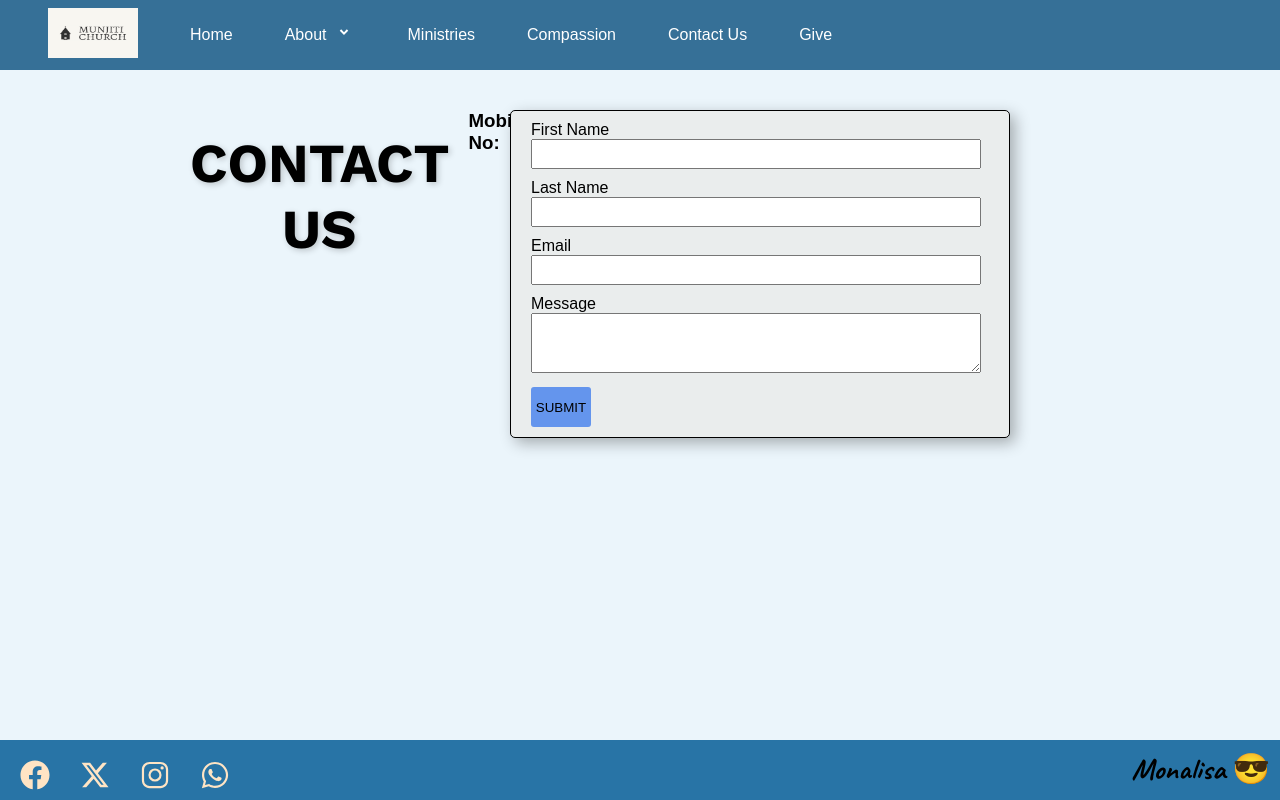
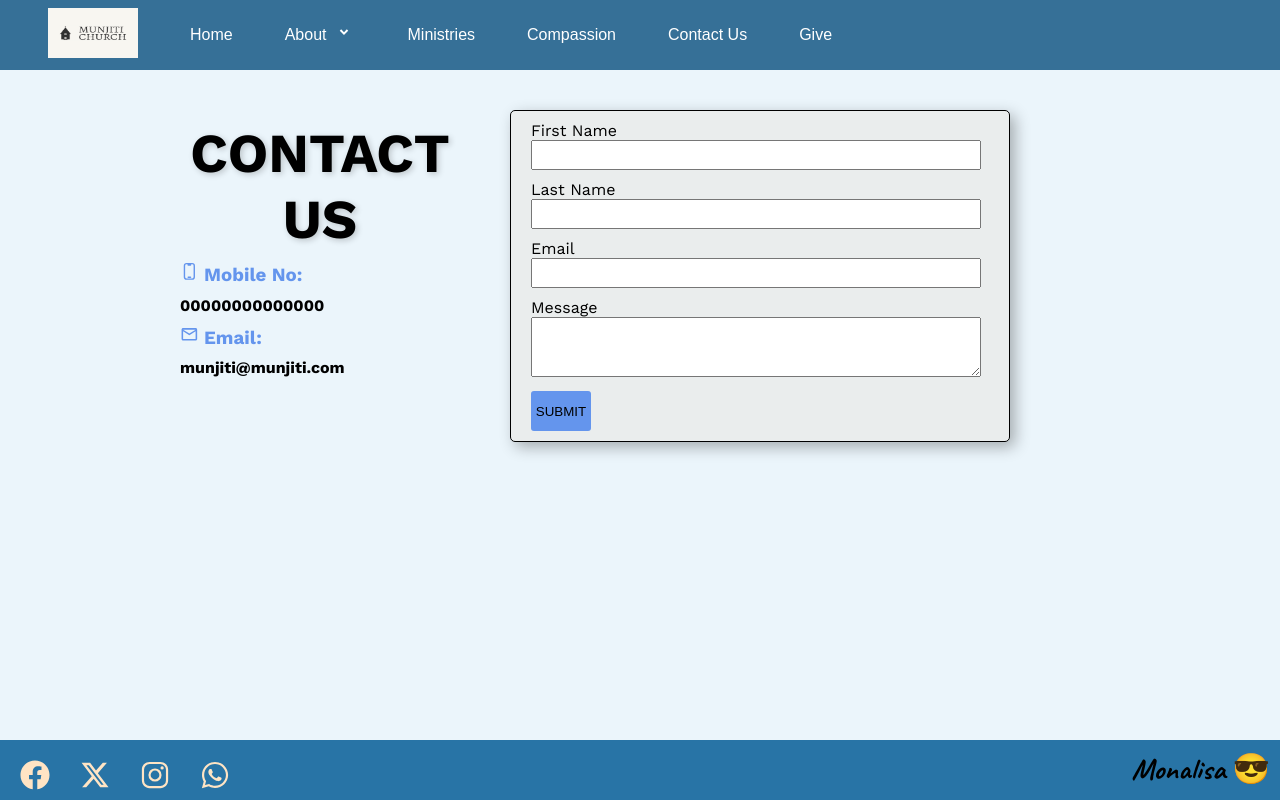
Before and after one commit to monalisasabina/munjiti-frontend, a React (Vite) app: page /contacts in a window 1280 px wide. Built offline with nearby package versions, Linux system fonts and the light colour scheme.

Commit message:
contact page contacts

```diff
--- a/src/pages/contact.css
+++ b/src/pages/contact.css
@@ -9,18 +9,27 @@
     flex-direction: row;
     flex-wrap: wrap;
     gap: 40px;
+    font-family: "Work Sans", sans-serif;
 }
 
 .contact_title_cont {
   max-width: 300px;
   display: flex;
   align-items: flex-start;
-  margin-top: 40px;
+  margin-top: 50px;
+  flex-direction: column;
 }
 
-/* .other_contact h3{
+.other_contacts h3{
+  margin: 10px;
+  color: cornflowerblue ;
+}
 
-} */
+.other_contacts h4{
+  margin: 10px;
+  color: black
+}
+
 
 .contact_form_cont {
   max-width: 600px;
@@ -70,7 +79,6 @@ label{
 
 .contact_title {
    color: black;
-   margin-top: 20px;
    justify-content: center;
    text-align: center;
    font-family: "Work Sans", sans-serif;
--- a/src/pages/contact.jsx
+++ b/src/pages/contact.jsx
@@ -1,4 +1,6 @@
 import './contact.css'
+import { HiMiniDevicePhoneMobile } from "react-icons/hi2";
+import { MdOutlineEmail } from "react-icons/md";
 
 function ContactUs(){
 
@@ -9,10 +11,11 @@ function ContactUs(){
               <h1 className='contact_title'>CONTACT US</h1>
 
               <div className='other_contacts'>
-                 <h3> Mobile No: </h3>
+                 <h3> <HiMiniDevicePhoneMobile /> Mobile No: </h3>
+                 <h4> 00000000000000</h4>
+                 <h3> <MdOutlineEmail /> Email: </h3>
+                 <h4>  munjiti@munjiti.com </h4>
               </div>
-
-
 
            </div>
 
```
